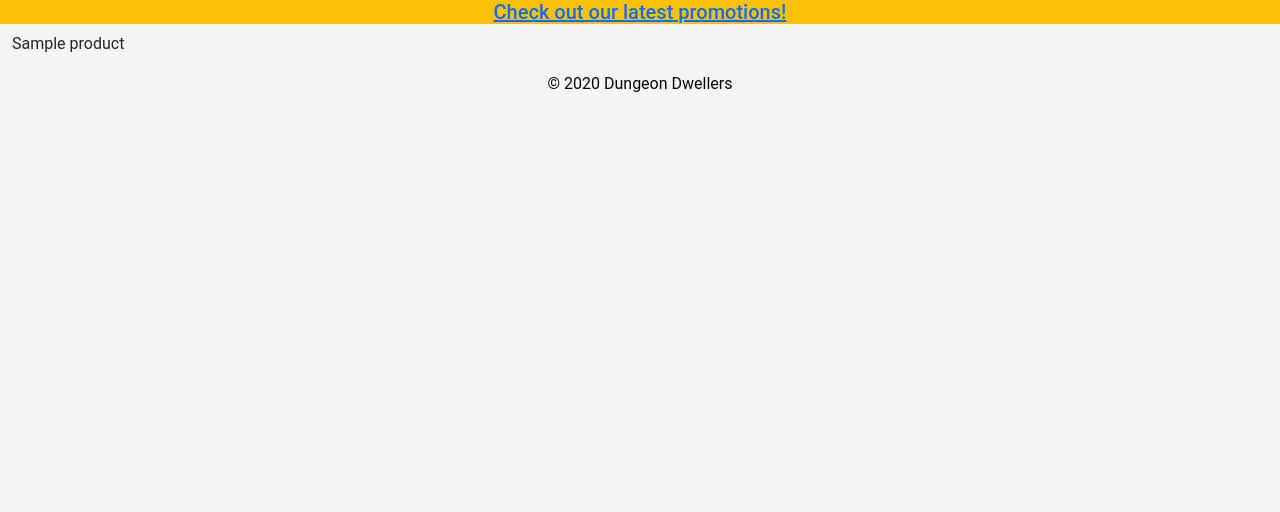
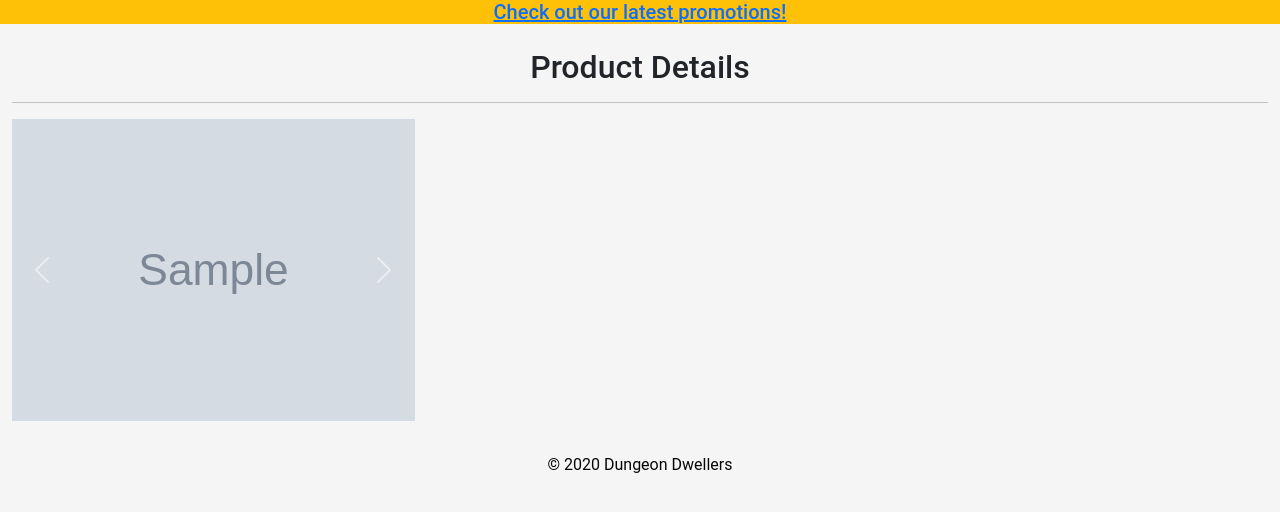
Before and after one commit to EndaMagennis/dungeon_dwellers_resub, a Django app: template products/templates/products/product_detail.html in a window 1280 px wide. Shown: the part 56-568 px from the top of the page. Run offline with Django 5.2, Linux system fonts and the light colour scheme; the template is opened without the code that fills it: most values are stand-ins (such as "Sample title", 1, 10 or a date in 2020); grey boxes marked "Sample" are stand-in pictures.

Commit message:
Add carousel of product images to product detail page

```diff
--- a/products/models.py
+++ b/products/models.py
@@ -305,3 +305,9 @@ class ProductImage(models.Model):
     def get_image(self):
         # Return the image of the product
         return self.image
+
+    @property
+    def image_url(self):
+        if self.image:
+            return self.image.url
+        return False
--- a/products/templates/products/product_detail.html
+++ b/products/templates/products/product_detail.html
@@ -14,6 +14,49 @@
 {% endblock %}
 
 {% block content %}
-    {{product.name}}
+    <div class="row my-3">
+        <div class="product-detail-container container-fluid">
+            <div class="row text-center">
+                <div class="col">
+                    <h2>Product Details</h2>
+                    <hr>
+                </div>
+            </div>
+            <div class="row">
+                <div class="col-4">
+                    {% if product.get_all_images %}
+                        <div class="carousel slide" id="carouselControls" data-bs-ride="carousel">
+                            <div class="carousel-inner">
+                                <div class="carousel-item active">
+                                    <img src="{{ product.get_main_image.image_url }}" alt="{{ product.name }}" class="d-block w-100">
+                                </div>
+                                {% for image in product.get_all_images %}
+                                    {% if not image.is_default %}
+                                        <div class="carousel-item">
+                                            <img src="{{ image.image_url }}" alt="{{ image.image_url }}" class="d-block w-100">
+                                        </div>
+                                    {% endif %}
+                                {% endfor %}
+                            </div>
+                            <button class="carousel-control-prev" type="button" data-bs-target="#carouselExampleControls" data-bs-slide="prev">
+                                <span class="carousel-control-prev-icon" aria-hidden="true"></span>
+                                <span class="visually-hidden">Previous</span>
+                            </button>
+                            <button class="carousel-control-next" type="button" data-bs-target="#carouselExampleControls" data-bs-slide="next">
+                                <span class="carousel-control-next-icon" aria-hidden="true"></span>
+                                <span class="visually-hidden">Next</span>
+                            </button>
+                        </div>
+
+                    {% else %}
+                    <img src="{% static 'images/default_product.jpg' %}" class="card-img-top" alt="{{ product.name }}">
+                    {% endif %}
+                </div>
+                <div class="col-8">
+
+                </div>
+            </div>
+        </div>
+    </div>
 
 {% endblock %}
```
Also changed, not shown: dungeon_dwellers/settings.py (+8 -0 lines), products/views.py (+7 -3 lines), db.sqlite3.
